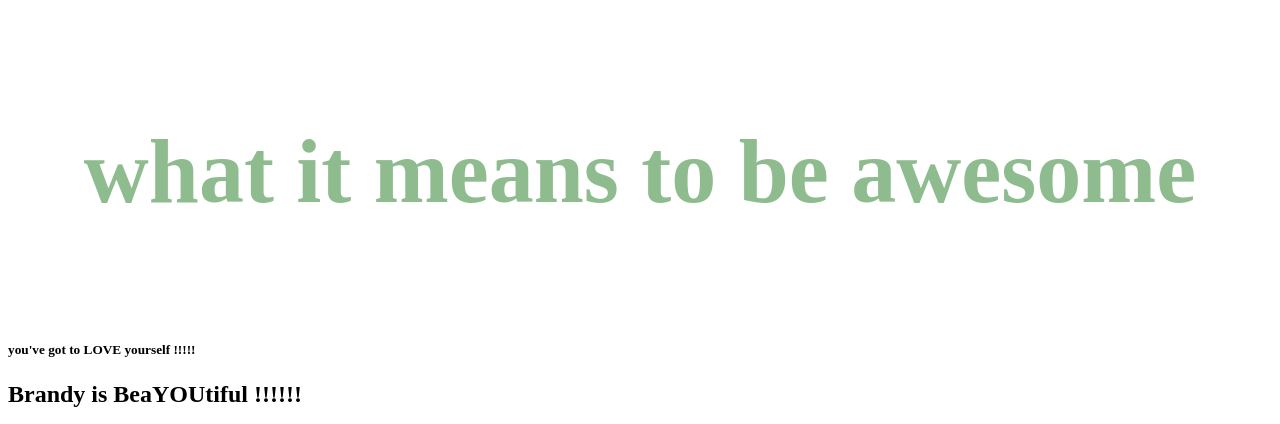
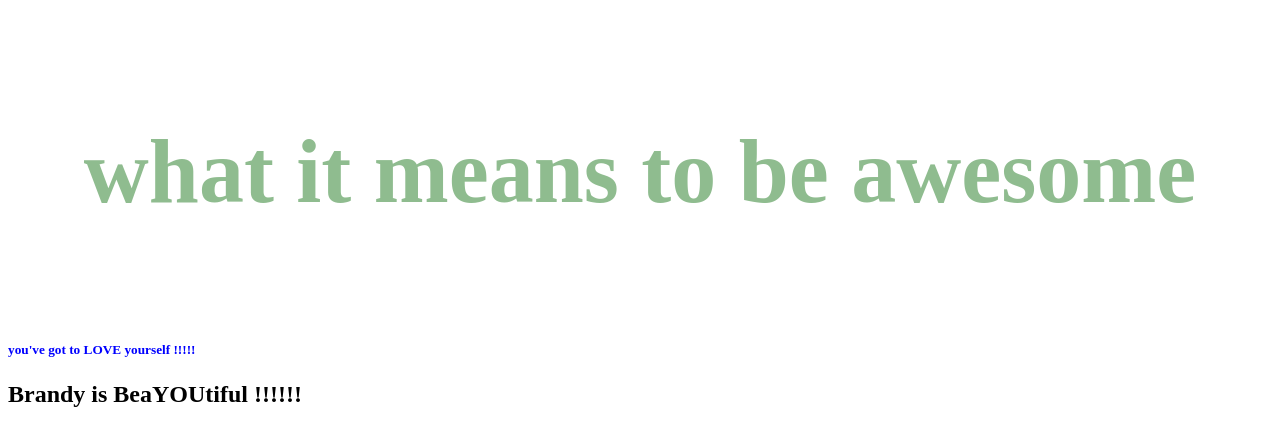
Before and after one commit to kerrighan-aryn1/kerrighan, a plain HTML site: page index.html in a window 1280 px wide. Shown: the top 424 px of the page. Drawn offline with Linux system fonts and the light colour scheme.

Commit message:
add files via upload 2

```diff
--- a/style.css
+++ b/style.css
@@ -2,3 +2,5 @@ h4{
 	color:darkseaGreen;
 	text-align: center;
 font-size:90px;}
+
+h5{color:blue;}
```
